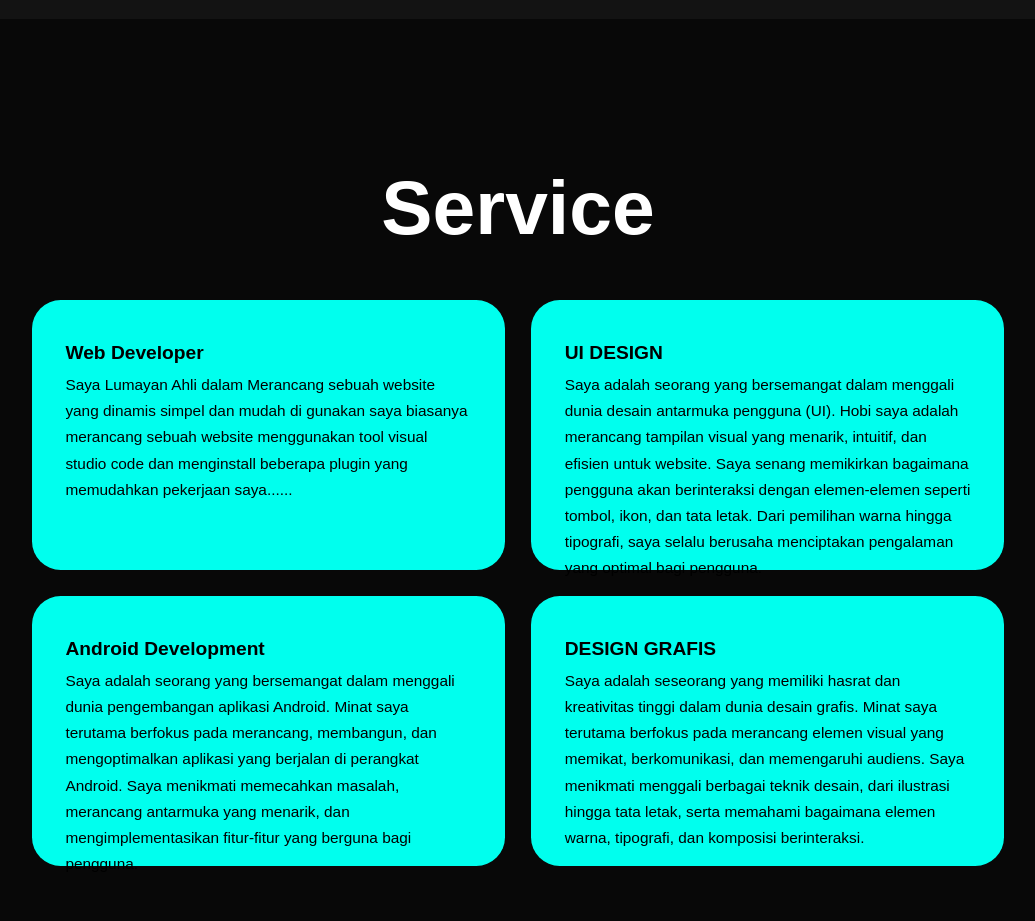
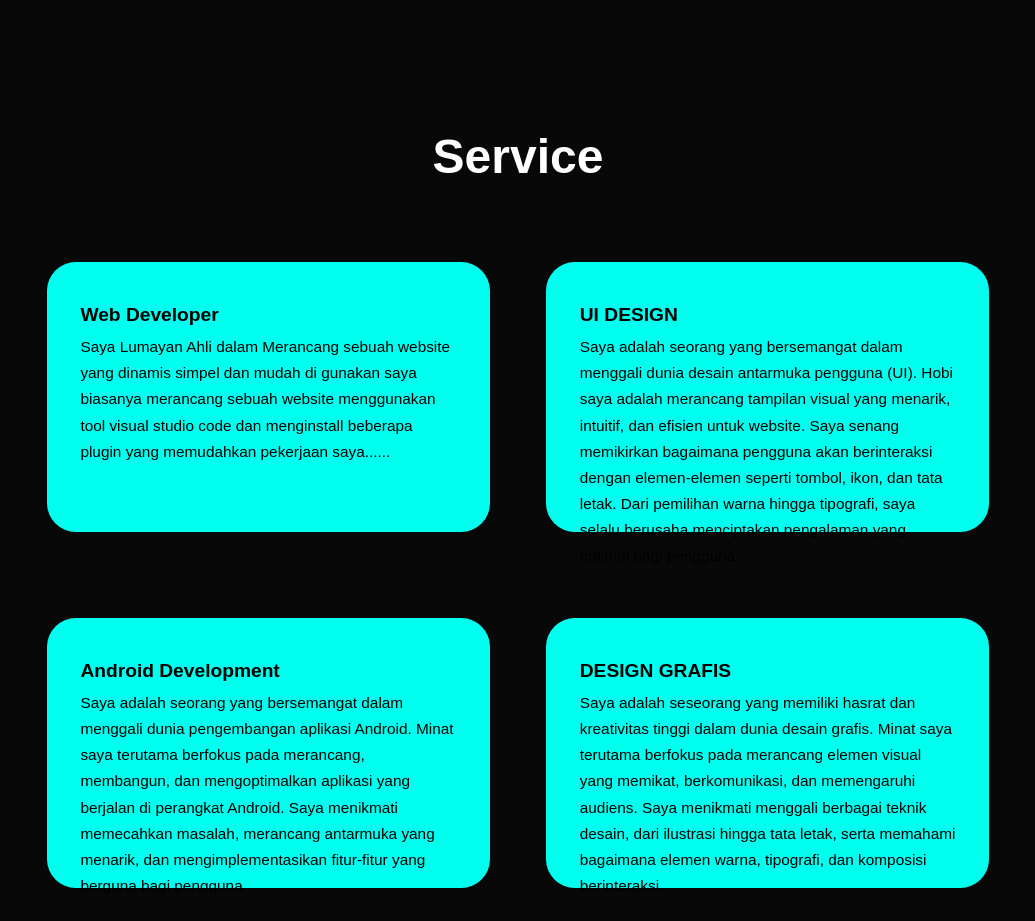
Before and after one commit to boy-stack/Boy_Portofolio, a website: page index.html in a window 1280 px wide. Shown: the part 1660-2581 px from the top of the page, without its empty margins (122-1157 px from the left). Drawn offline with nearby package versions, Linux system fonts and the light colour scheme.

Commit message:
Update style.css

```diff
--- a/style.css
+++ b/style.css
@@ -260,7 +260,7 @@ width: calc(100% + 8px);
 }
 }
 .heading{
-font-size: 8rem;
+font-size: 5rem;
 text-align: center;
 margin: 5rem 0;
 }
@@ -405,6 +405,7 @@ box-shadow: 0 0 25px var(--main-color),
 
 
 .services{
+padding: 30px 15px;
 background: var(--bg-color);
 color: black;
 }
```
